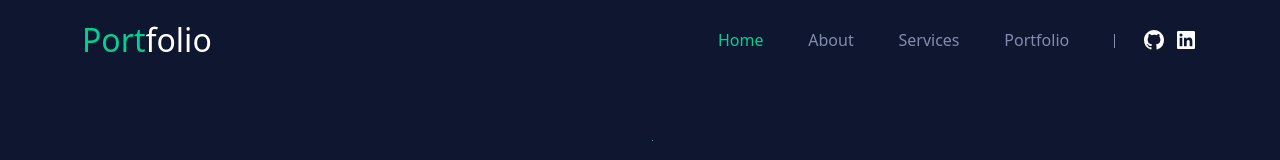
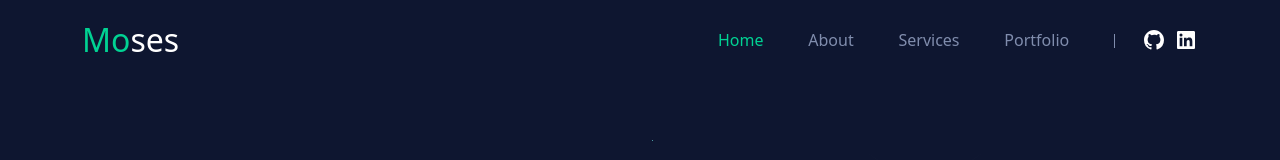
Before and after one commit to Moses-chibuike/Portfolio, a Next.js app: page / in a window 1280 px wide. Shown: the top 160 px of the page. Built offline with nearby package versions, Linux system fonts and the light colour scheme.

Commit message:
Additions

```diff
--- a/components/Header/Header.jsx
+++ b/components/Header/Header.jsx
@@ -56,7 +56,7 @@ const Header = () => {
           {/* ======== navigation logo ======== */}
           <div className={`${classes.logo}`}>
             <h1>
-              <span>Port</span>folio
+              <span>Mo</span>ses
             </h1>
           </div>
 
```
